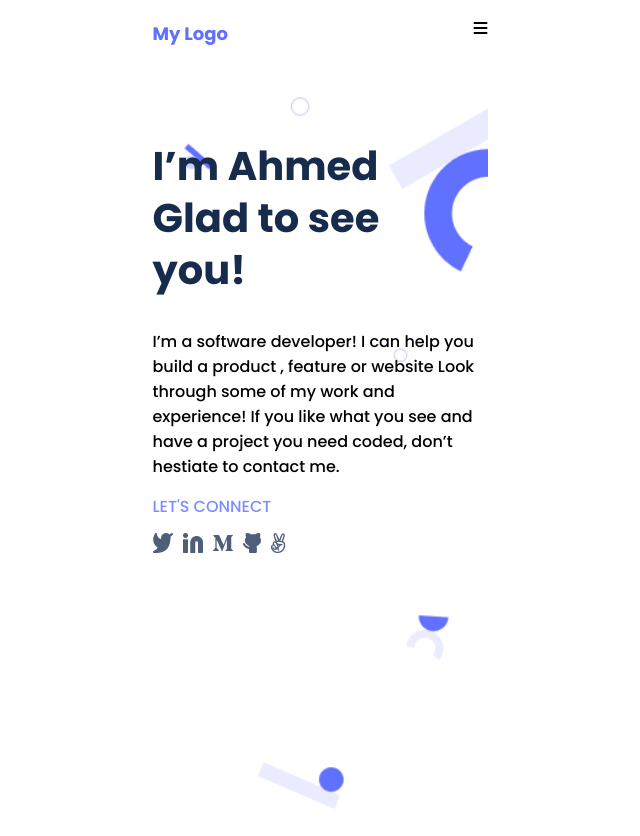
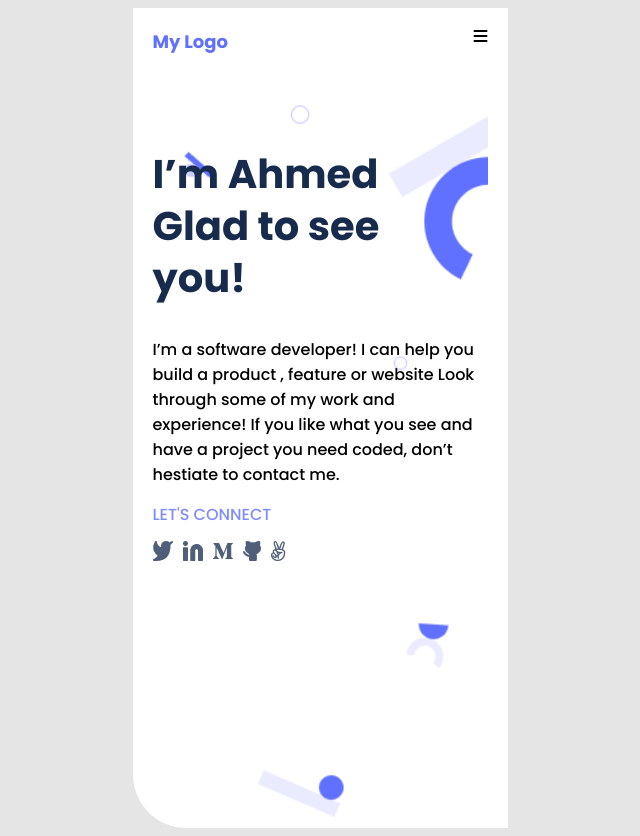
Before and after one commit to UREYPRICE/PortfolioMobileFirst, a website: page index.html in a window 1280 px wide. Shown: the whole page, without its empty margins (320-960 px from the left). Drawn offline with Linux system fonts and the light colour scheme.

Commit message:
fix background color

```diff
--- a/index.html
+++ b/index.html
@@ -1,5 +1,6 @@
 <!DOCTYPE html>
 <html lang="en">
+
 <head>
     <link rel="stylesheet" href="style.css">
     <link
@@ -13,7 +14,9 @@
     <meta name="viewport" content="width=device-width, initial-scale=1.0">
     <title>My Portfolio</title>
 </head>
+
 <body>
+    <div class="after-body">
         <header>
 
             <nav>
@@ -25,7 +28,9 @@
         <main id="first-page">
             <article>
                 <h1>I’m Ahmed <br>Glad to see <br>you!</h1>
-        <p>I’m a software developer! I can help you build a product , feature or website Look through some of my work and experience! If you like what you see and have a project you need coded, don’t hestiate to contact me.</p>
+                <p>I’m a software developer! I can help you build a product , feature or website Look through some of my
+                    work and experience! If you like what you see and have a project you need coded, don’t hestiate to
+                    contact me.</p>
                 <h1 class="lets-connect">LET'S CONNECT</h1>
                 <ul>
                     <li><a href="#"><img src="images/twitter.png" alt=""></a></li>
@@ -36,5 +41,8 @@
                 </ul>
             </article>
         </main>
+    </div>
+
 </body>
+
 </html>
--- a/style.css
+++ b/style.css
@@ -21,11 +21,16 @@
 /******************************************
   /* BASE STYLES
   / *******************************************/
+body {
+  background-color: #e5e5e5;
+}
 
-body {
+.after-body {
   padding: 10px 20px;
   width: 375px;
   margin: 0 auto;
+  background: white;
+  border-bottom-left-radius: calc(10rem / 3);
 }
 
 nav {
@@ -52,7 +57,6 @@ nav > a {
   background-size: cover;
   background-position: right;
   height: 90vh;
-  border-bottom-left-radius: calc(10rem / 3);
 }
 
 article > h1:first-child {
```
Lines whose indentation alone changed are shown as unchanged.
